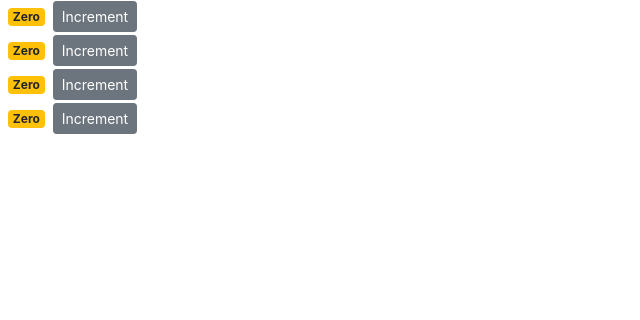
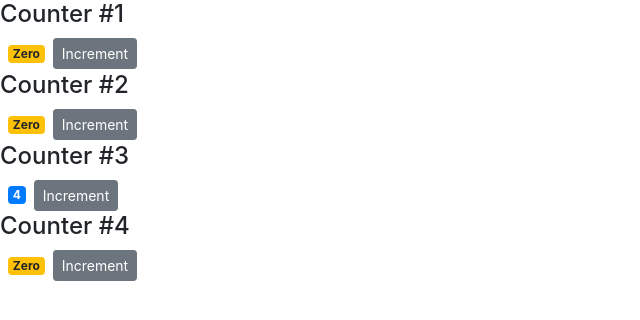
Before and after one commit to hvehmanen/react-crash-course, a React (Create React App) app in the folder counter-app/: page / in a window 1280 px wide. Shown: the top 320 px of the page, without its empty margins (0-640 px from the left). Built offline with nearby package versions, Linux system fonts and the light colour scheme.

Commit message:
Using props

```diff
--- a/counter-app/src/components/counter.jsx
+++ b/counter-app/src/components/counter.jsx
@@ -2,21 +2,17 @@
 
 class Counter extends Component {
   state = {
-    count: 0
+    value: this.props.value
   };
 
-  constructor() {
-    super();
-    this.handleIncrement = this.handleIncrement.bind(this);
-  }
-
   handleIncrement = () => {
-    this.setState({ count: this.state.count + 1 });
+    this.setState({ value: this.state.value + 1 });
   };
 
   render() {
     return (
       <div>
+        {this.props.children}
         <span className={this.getBadgeClasses()}>{this.formatCount()}</span>
         <button
           onClick={this.handleIncrement}
@@ -30,13 +26,13 @@
 
   getBadgeClasses() {
     let classes = "badge m-2 badge-";
-    classes += this.state.count === 0 ? "warning" : "primary";
+    classes += this.state.value === 0 ? "warning" : "primary";
     return classes;
   }
 
   formatCount() {
-    const { count } = this.state;
-    return count === 0 ? "Zero" : count;
+    const { value } = this.state;
+    return value === 0 ? "Zero" : value;
   }
 }
 
--- a/counter-app/src/components/counters.jsx
+++ b/counter-app/src/components/counters.jsx
@@ -6,7 +6,7 @@
     counters: [
       { id: 1, value: 0 },
       { id: 2, value: 0 },
-      { id: 3, value: 0 },
+      { id: 3, value: 4 },
       { id: 4, value: 0 }
     ]
   };
@@ -14,7 +14,9 @@
     return (
       <div>
         {this.state.counters.map(counter => (
-          <Counter key={counter.id} />
+          <Counter key={counter.id} value={counter.value}>
+            <h4>Counter #{counter.id}</h4>
+          </Counter>
         ))}
       </div>
     );
```
